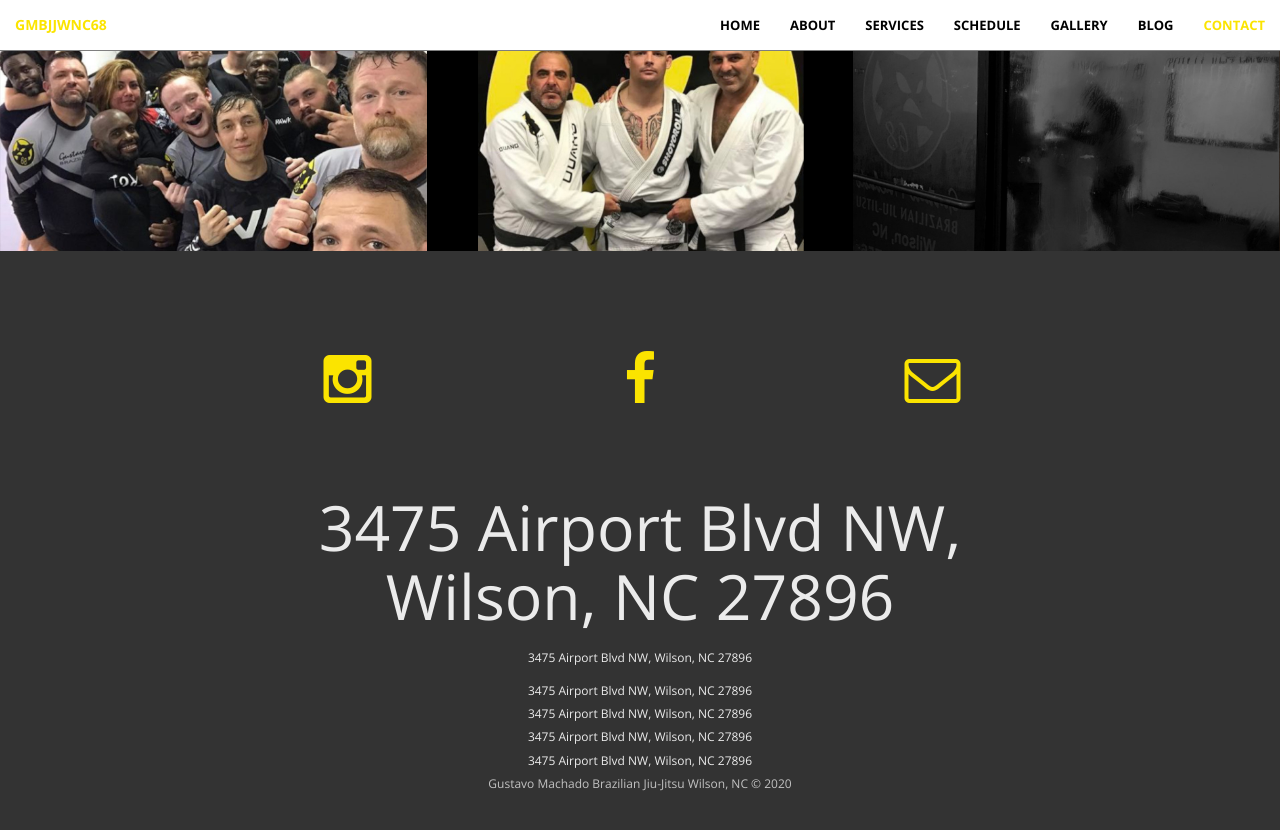
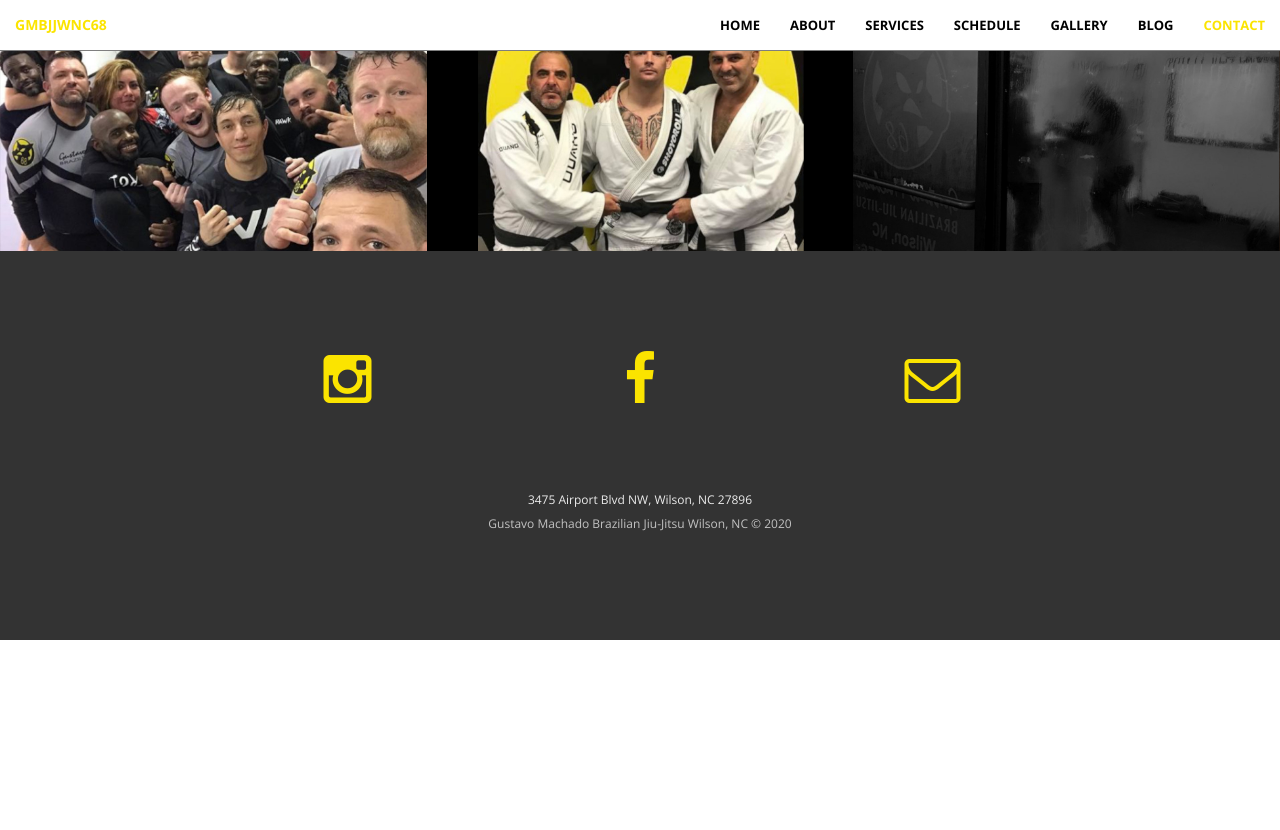
Before and after one commit to gmbjjwnc68/gmbjjwnc68.github.io, a Jekyll site: the page built from index.html, in a window 1280 px wide and 900 px high, scrolled down 2654 px. Shown: the top 830 px of the window. Built offline with Jekyll 4.4.1, drawn with Linux system fonts in a browser that asks for light colours; after the commit the page ends 3294 px from its top, so only the background shows below that.

Commit message:
Remove extra address info

```diff
--- a/_includes/contact.html
+++ b/_includes/contact.html
@@ -35,12 +35,7 @@
                 <hr class="gray">
                 <hr class="gray">
                 <a target="_blank" rel="noopener noreferrer" href="https://www.google.com/maps/place/Gustavo+Machado+Brazilian+Jiu+Jitsu+Wilson,+NC/@35.7656169,-77.9483881,15z/data=!4m2!3m1!1s0x0:0x9ceee373f6d7056f?sa=X&ved=2ahUKEwj896PpmNDtAhXDrVkKHbkODQsQ_BIwCnoECBUQAw">
-                    <h1 class="text-faded2">3475 Airport Blvd NW, Wilson, NC 27896</h1>
                     <h2 class="text-faded2">3475 Airport Blvd NW, Wilson, NC 27896</h2>
-                    <h3 class="text-faded2">3475 Airport Blvd NW, Wilson, NC 27896</h3>
-                    <h4 class="text-faded2">3475 Airport Blvd NW, Wilson, NC 27896</h4>
-                    <h5 class="text-faded2">3475 Airport Blvd NW, Wilson, NC 27896</h5>
-                    <h6 class="text-faded2">3475 Airport Blvd NW, Wilson, NC 27896</h6>
                 </a>
                 <!-- <hr class="gray"> -->
                 <h6 class="text-faded">Gustavo Machado Brazilian Jiu-Jitsu Wilson, NC © 2020</h6>
```
